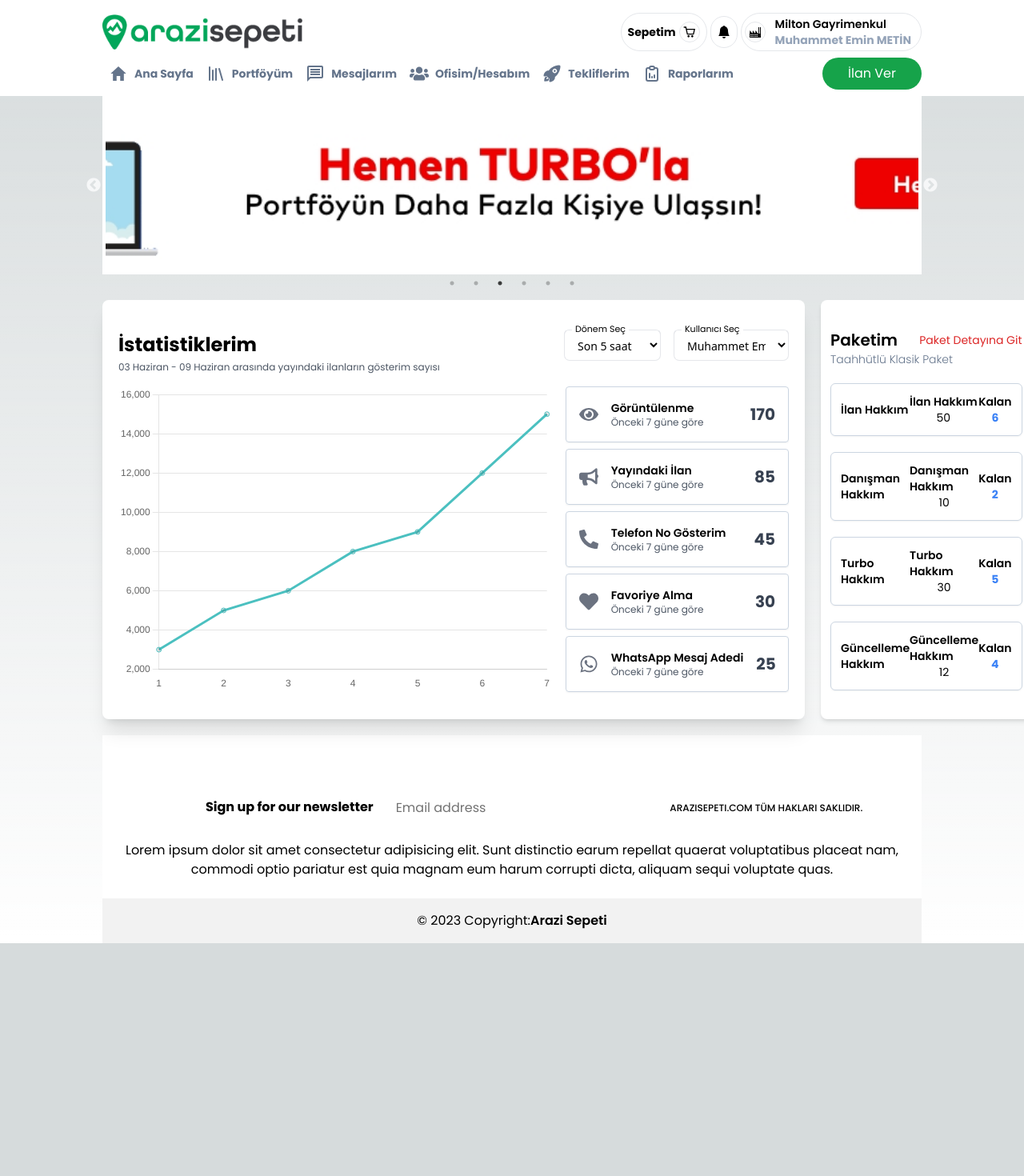
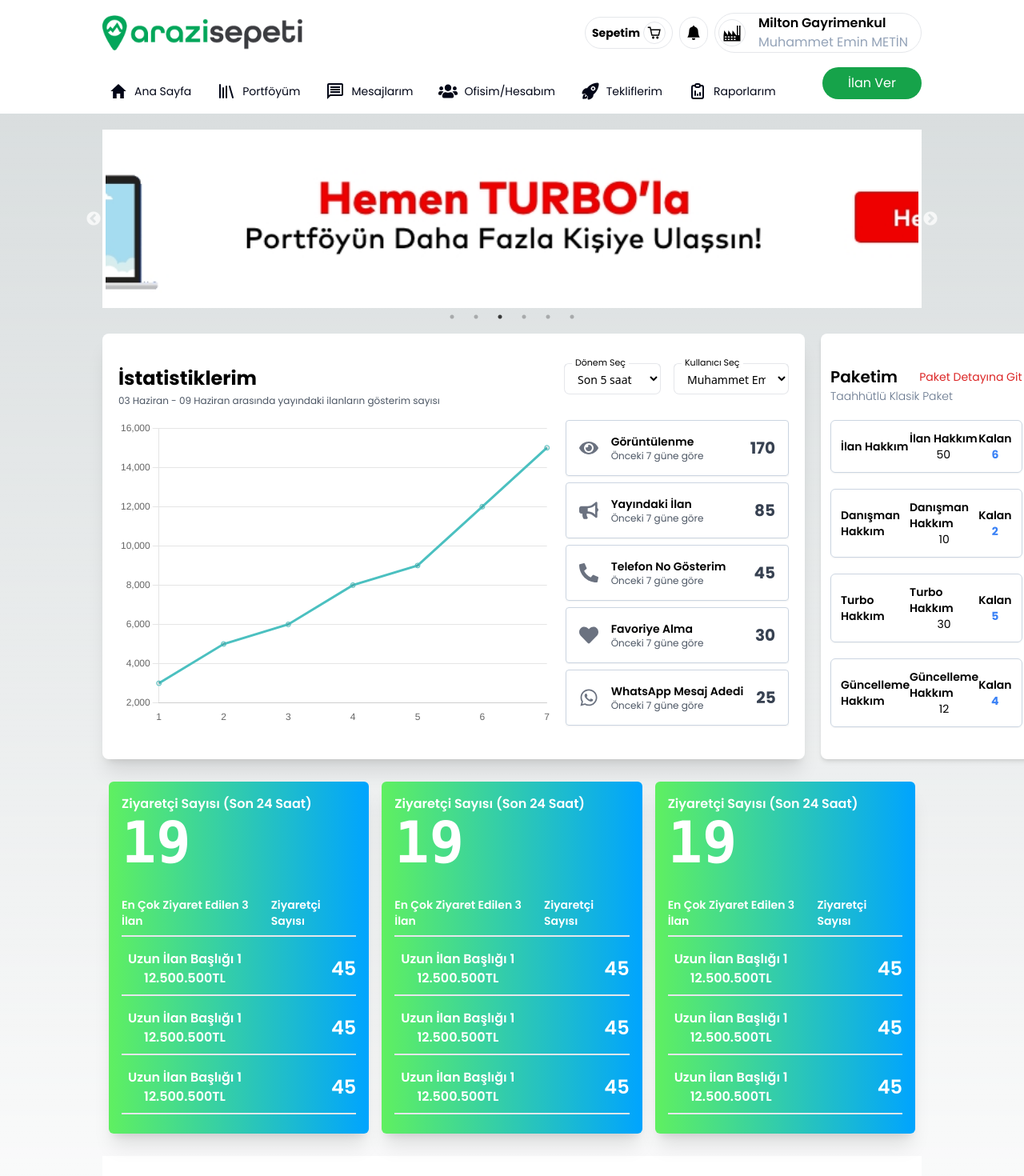
Before and after one commit to eminmetin/nextjspanel, a Next.js app: page / in a window 1280 px wide. Shown: the top 1470 px of the page at 80% size. Before the commit the page ends 1179 px from the top, so only its background shows below. Built offline with nearby package versions, Linux system fonts and the light colour scheme.

Commit message:
features:change framer motion delay and transition. Making responsive card and LineChartDataSection components

```diff
--- a/src/app/globals.css
+++ b/src/app/globals.css
@@ -16,6 +16,15 @@
   }
 }
 
+.visitor-bg {
+  background: rgb(109, 102, 246);
+  background: linear-gradient(
+    90deg,
+    rgba(114, 255, 65, 1) -20%,
+    rgba(0, 164, 255, 1) 100%
+  );
+}
+
 body {
   color: rgb(var(--foreground-rgb));
   background: linear-gradient(
--- a/src/app/page.tsx
+++ b/src/app/page.tsx
@@ -4,6 +4,7 @@ import Footer from '@/components/footer/Footer';
 import Card from '@/components/helpers/Card';
 import Navbar from '@/components/navbar/Navbar';
 import SliderComponent from '@/components/slider/SliderComponent';
+import Visitor from '@/components/anlysis/Visitor';
 
 const Home = () => {
   return (
@@ -11,10 +12,9 @@ const Home = () => {
       <div className='flex flex-col bg-white items-center justify-between w-full'>
         <Navbar />
       </div>
-      <div className='slider'>
+      <div className='slider mt-5'>
         <SliderComponent />
-      </div>
-      <div className='chart w-4/5 flex flex-col sm:flex-row md:flex-row justify-between mx-auto mt-8 gap-5'>
+        <div className='chart w-4/5 flex flex-col sm:flex-row md:flex-row lg:flex-row justify-between mx-auto mt-8 gap-5'>
           <LineChartDataSection className='w-full sm:w-2/3 md:w-2/3' />
           <Card
             title='Paketim'
@@ -49,6 +49,12 @@ const Home = () => {
             className='w-full sm:w-1/3 md:w-1/3 mt-5 sm:mt-0 md:mt-0'
           />
         </div>
+        <div className='flex mx-auto w-4/5'>
+          <Visitor />
+          <Visitor />
+          <Visitor />
+        </div>
+      </div>
       <div className='footer'>
         <Footer />
       </div>
--- /dev/null
+++ b/src/components/anlysis/Visitor.tsx
@@ -0,0 +1,47 @@
+import React from 'react';
+
+const Visitor = () => {
+  return (
+    <div className='w-full p-2 mt-5 text-white font-semibold'>
+      <div className='shadow-xl  visitor-bg justify-center items-center flex rounded-md  '>
+        <div className='visitor w-full'>
+          <div className='visitorBanner p-4 rounded-t-md'>
+            <p>Ziyaretçi Sayısı (Son 24 Saat)</p>
+            <span className='font-mono text-7xl'>19</span>
+          </div>
+          <div className='visitorMainInfo p-4 w-full'>
+            <div className='flex justify-between items-center border-b-2 mb-2 '>
+              <p className='text-sm mb-2'>En Çok Ziyaret Edilen 3 İlan</p>
+              <p className='text-sm mb-2'>Ziyaretçi Sayısı</p>
+            </div>
+            <div className='mostVisited flex-col '>
+              <div className='flex justify-between border-b-2 mb-2 text-center  items-center  '>
+                <span className='p-2'>
+                  <p>Uzun İlan Başlığı 1</p>
+                  <p>12.500.500TL</p>
+                </span>
+                <span className='text-2xl'>45</span>
+              </div>
+              <div className='flex justify-between border-b-2 mb-2 text-center items-center    '>
+                <span className='p-2'>
+                  <p>Uzun İlan Başlığı 1</p>
+                  <p>12.500.500TL</p>
+                </span>
+                <span className='text-2xl'>45</span>
+              </div>
+              <div className='flex justify-between items-center border-b-2 mb-2 text-center    '>
+                <span className='p-2'>
+                  <p>Uzun İlan Başlığı 1</p>
+                  <p>12.500.500TL</p>
+                </span>
+                <span className='text-2xl'>45</span>
+              </div>
+            </div>
+          </div>
+        </div>
+      </div>
+    </div>
+  );
+};
+
+export default Visitor;
--- a/src/components/helpers/Card.tsx
+++ b/src/components/helpers/Card.tsx
@@ -23,7 +23,7 @@ const Card: React.FC<CardProps> = ({
   className,
 }) => {
   return (
-    <div className='w-full lg:w-1/2 xl:w-1/3 h-full bg-white py-9 px-3 border-gray-200 rounded-lg shadow-md'>
+    <div className='w-full lg:w-1/3 xl:w-1/3 h-full bg-white py-10 px-3 border-gray-200 rounded-lg shadow-md'>
       <div className=''>
         <div className='flex justify-between items-center '>
           <h3 className='text-xl font-semibold'>{title}</h3>
--- a/src/components/navbar/Navbar.tsx
+++ b/src/components/navbar/Navbar.tsx
@@ -25,11 +25,11 @@ const Navbar = () => {
     >
       <NavbarBanner />
       <div className='flex flex-wrap items-center justify-between my-2'>
-        <ul className='flex flex-wrap '>
+        <ul className='flex flex-wrap gap-4 mt-5'>
           {menuItems.map((menuItem, index) => (
             <motion.li
               key={index}
-              className='navbar__item text-slate-500 font-extrabold gap-7'
+              className='navbar__item text-slate-950'
               initial={{ opacity: 0, y: -20 }}
               animate={{ opacity: 1, y: 0 }}
               transition={{ delay: 0.2 * index, duration: 1 }}
--- a/src/components/navbar/NavbarBanner.tsx
+++ b/src/components/navbar/NavbarBanner.tsx
@@ -7,7 +7,8 @@ import AraziIcon from '../../../public/infocompany/logo.png';
 
 const NavbarBanner = () => {
   return (
-    <div className='w-full flex flex-col md:flex-row md:space-x-3 mt-4 items-center justify-between'>
+    <div className='w-full flex flex-col gap-2 md:flex-row md:space-x-3 mt-4 items-center justify-between'>
+      {/* Logo */}
       <div className='flex justify-center w-full md:w-auto'>
         <Image
           src={AraziIcon}
@@ -18,23 +19,29 @@ const NavbarBanner = () => {
         />
       </div>
 
-      <div className='flex items-center h-full md:mt-0 gap-1'>
-        <div className='flex items-center justify-center space-x-1 p-2 border rounded-full h-12'>
-          <span className='text-sm p-0 font-extrabold'>Sepetim</span>
+      {/* Sağ Üst Menü */}
+      <div className='flex items-center justify-end md:justify-center mt-4 md:mt-0 md:space-x-2'>
+        {/* Sepetim */}
+        <div className='flex items-center justify-center space-x-1 p-2 border rounded-full h-12 md:h-10'>
+          <span className='text-sm font-extrabold'>Sepetim</span>
           <span className='border rounded-full p-1'>
-            <CgShoppingCart className='' />
+            <CgShoppingCart className='text-xl md:text-lg' />
           </span>
         </div>
-        <div className='border rounded-full px-2 h-10 flex items-center'>
-          <BsFillBellFill className='' />
+
+        {/* Bildirim */}
+        <div className='border rounded-full  px-2 h-10 flex items-center'>
+          <BsFillBellFill className='text-2xl md:text-lg' />
         </div>
-        <div className='flex items-center border font-semibold rounded-full h-12'>
+
+        {/* Kullanıcı Bilgileri */}
+        <div className='flex items-center border  rounded-full'>
           <span className='border flex ml-1 rounded-full p-1'>
-            <GiFactory className=' ' />
+            <GiFactory className=' md:text-2xl' />
           </span>
-          <div className='flex flex-col p-3 text-sm'>
-            <p className='font-semibold '>Milton Gayrimenkul</p>
-            <p className='text-slate-400 font-bold'>Muhammet Emin METİN</p>
+          <div className='flex-col sm:h-1/4 px-[1em] sm:px-[.5  em]'>
+            <p className='font-semibold'>Milton Gayrimenkul</p>
+            <p className='text-slate-400'>Muhammet Emin METİN</p>
           </div>
         </div>
       </div>
```
Lines whose indentation alone changed are shown as unchanged.
